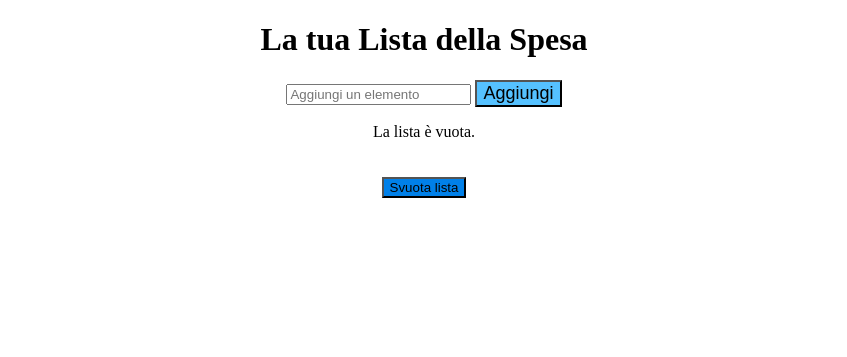
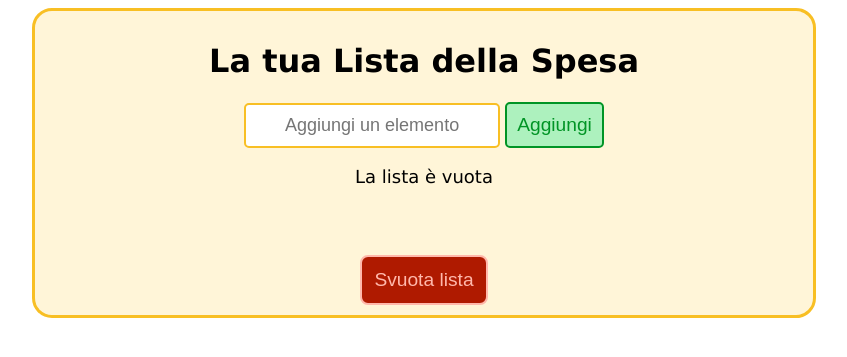
Before and after one commit to DeAngeliGiulia/es_DeA2, a Flask app: page / in a window 1280 px wide. Shown: the top 357 px of the page, without its empty margins (216-1063 px from the left). Run offline with Flask 3, Linux system fonts and the light colour scheme.

Commit message:
css finito

```diff
--- a/ListaSpesa2/static/css/style.css
+++ b/ListaSpesa2/static/css/style.css
@@ -3,27 +3,58 @@
     margin-right: auto;
     text-align: center;
     align-items: center;
+    width: 60%;
+    font-family: Verdana, Geneva, Tahoma, sans-serif;
+    padding: 10px;
+    border-radius: 20px;
+    background-color: rgb(255, 245, 216);
+    border: 3px solid rgb(248, 191, 36);
+}
+.placeholder{
+    padding: 10px;
+    border-radius: 5px;
+    font-size: large;
+    text-align: center;
+    border: 2px solid rgb(248, 191, 36);
 }
 .aggiungi{
-    background-color: rgb(85, 193, 255);
+    background-color: rgb(173, 241, 190);
+    color: rgb(0, 148, 37);
+    border: 2px solid rgb(0, 148, 37);
+    font-size: larger;
+    padding: 10px;
+    border-radius: 5px;
+}
+.rimuovi{
+    background-color: rgb(255, 184, 171);
+    color: rgb(201, 30, 0);
+    border: 2px solid rgb(201, 30, 0);
+    float: right;
+    padding: 12px;
+    border-radius: 5px;
     font-size: large;
 }
-.rimuovi{
-    background-color: rgb(0, 102, 219);
-    float: right;
-    padding: 15px;
-    border-radius: 5px;
+.svuota{
+    background-color: rgb(175, 26, 0);
+    color: rgb(255, 184, 171);
+    border: 2px solid rgb(255, 184, 171);
+    margin-top: 50px;
+    padding: 12px;
+    border-radius: 8px;
+    font-size: larger;
 }
-.svuota{
-    background-color: rgb(0, 128, 233);
-    margin-top: 20px;
-}
-.prodotto{
+.elemento{
     margin-left: auto;
     margin-right: auto;
     width: 40%;
-    padding: 15px;
+    padding: 20px;
 }
-.elemento{
+.prodotto{
     float: left;
+    padding-top: 10px;
+    font-size: large;
 }
+.vuota{
+    font-family: Verdana, Geneva, Tahoma, sans-serif;
+    font-size: large;
+}
--- a/ListaSpesa2/templates/index.html
+++ b/ListaSpesa2/templates/index.html
@@ -12,15 +12,15 @@
 
         <!-- Form per aggiungere un nuovo elemento -->
         <form action="/aggiungi" method="post" >
-            <input type="text" name="elemento" placeholder="Aggiungi un elemento" required>
+            <input type="text" name="elemento" class="placeholder" placeholder="Aggiungi un elemento" required>
             <button type="submit" class="aggiungi">Aggiungi</button>
         </form>
 
         {% if lista_spesa %}
-            <ul style="margin-left: auto;">
+            <ul">
             {% for elemento in lista_spesa %}
-                <div class="prodotto"><br>
-                    <div class="elemento">
+                <div class="elemento"><br>
+                    <div class="prodotto">
                         {{ elemento.elemento }}
                     </div>
                         <form action="/rimuovi/{{ elemento.id }}" method="post" style="display:inline;">
@@ -30,7 +30,7 @@
             {% endfor %}
             </ul>
         {% else %}
-            <p>La lista è vuota.</p>
+            <p class="vuota"">La lista è vuota</p>
         {% endif %}
         <form action="/svuota" method="post">
             <button type="submit" class="svuota">Svuota lista</button>
```
Also changed, not shown: instance/lista_spesa.db.
